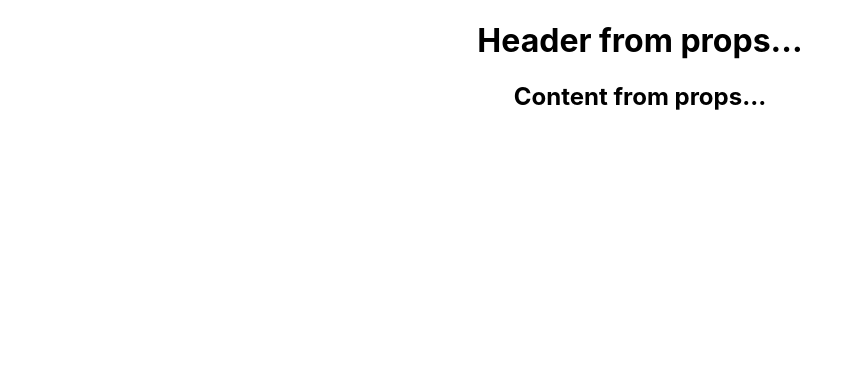
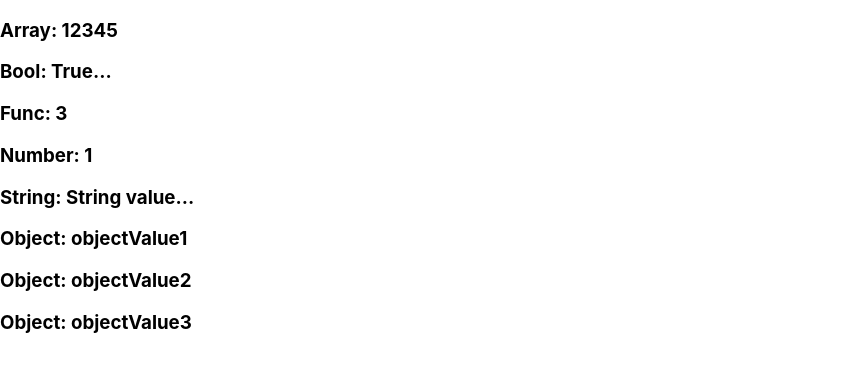
Before and after one commit to bdviett/reactJS, a React (Create React App) app: page / in a window 1280 px wide. Shown: the top 372 px of the page, without its empty margins (0-863 px from the left). Built offline with nearby package versions, Linux system fonts and the light colour scheme.

Commit message:
props validation

```diff
--- a/src/App.js
+++ b/src/App.js
@@ -1,4 +1,7 @@
 import React, {Component} from 'react';
+// import PropTypes from 'prop-types';
+import PropTypes from  'prop-types';
+import ReactDOM from 'react-dom';
 import logo from './logo.svg';
 import './App.css';
 import Header from "./components/Header";
@@ -6,21 +9,43 @@ import Content from "./components/Content";
 class App extends Component{
     render() {
       return (
-          <div className="App">
-              <div>
-                  <h1>{this.props.headerProp}</h1>
-                  <h2>{this.props.contentProp}</h2>
-              </div>
+          <div>
+              <h3>Array: {this.props.propArray}</h3>
+              <h3>Bool: {this.props.propBool ? "True..." : "False..."}</h3>
+              <h3>Func: {this.props.propFunc(3)}</h3>
+              <h3>Number: {this.props.propNumber}</h3>
+              <h3>String: {this.props.propString}</h3>
+              <h3>Object: {this.props.propObject.objectName1}</h3>
+              <h3>Object: {this.props.propObject.objectName2}</h3>
+              <h3>Object: {this.props.propObject.objectName3}</h3>
           </div>
       );
     }
 }
-
-// export default App;
+App.propTypes = {
+    propArray: PropTypes.array.isRequired,
+    propBool: PropTypes.bool.isRequired,
+    propFunc: PropTypes.func,
+    propNumber: PropTypes.number,
+    propString: PropTypes.string,
+    propObject: PropTypes.object
+}
 
 App.defaultProps = {
-    headerProp: "Header from props...",
-    contentProp:"Content from props..."
+    propArray: [1,2,3,4,5],
+    propBool: true,
+    propFunc: function(e){return e},
+    propNumber: 1,
+    propString: "String value...",
+
+    propObject: {
+        objectName1:"objectValue1",
+        objectName2: "objectValue2",
+        objectName3: "objectValue3"
+    }
 }
 
+App.contextType = {
+
+}
 export default App;
```
